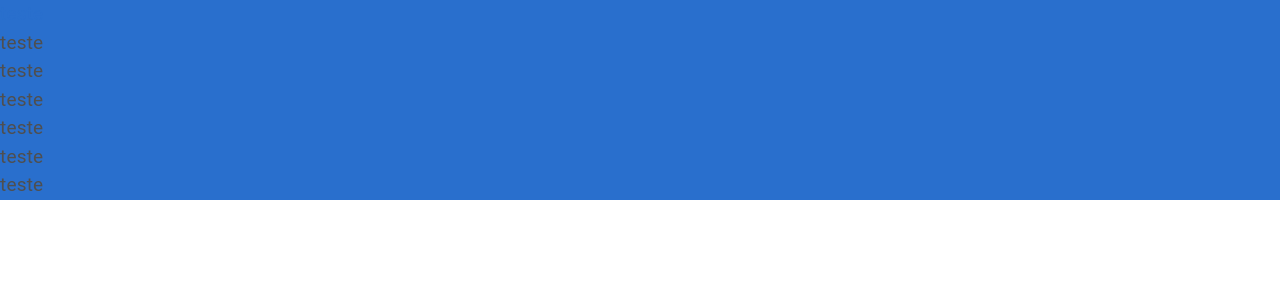
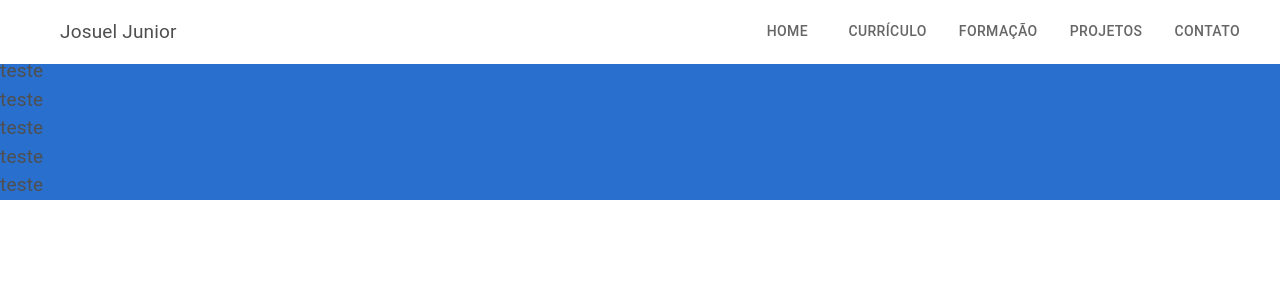
Before and after one commit to Josuel-Junior/newPortfolio, a React (Vite) app: page / in a window 1280 px wide. Shown: the top 300 px of the page. Built offline with nearby package versions, Linux system fonts and the light colour scheme.

Commit message:
navbar navigation

```diff
--- a/src/App.tsx
+++ b/src/App.tsx
@@ -2,6 +2,7 @@ import { ThemeContext, ThemeProvider } from "@emotion/react"
 import { Outlet } from "react-router-dom"
 import { Light } from "./shared/theme/Light";
 import { ScopedCssBaseline } from "@mui/material";
+import { NavBar } from "./components/NavBar/NavBar";
 
 
 
@@ -9,6 +10,7 @@ function App() {
   return (
 
     <ThemeProvider theme={Light}>
+      <NavBar/>
       <ScopedCssBaseline />
       <Outlet />
     </ThemeProvider>
--- a/src/components/NavBar/NavBar.tsx
+++ b/src/components/NavBar/NavBar.tsx
@@ -1,8 +1,14 @@
-import { AppBar, useTheme } from "@mui/material"
+import { AppBar, Box, Typography, useMediaQuery, useTheme, Toolbar, Tabs, Tab } from "@mui/material"
+import { useNavigate } from "react-router-dom";
+
+
 
 export const NavBar: React.FC = () => {
 
+    const navigate = useNavigate();
     const theme = useTheme();
+
+    const isMatch = useMediaQuery(theme.breakpoints.down("md"));
 
     return (
 
@@ -10,13 +16,56 @@ export const NavBar: React.FC = () => {
             elevation={0}
             sx={{
                 background:
-                     `${theme.palette.background.paper}`,
+                    `${theme.palette.background.paper}`,
                 display: "flex",
                 justifyContent: "center",
                 transition: "background 0.2s ease-in-out",
             }}
         >
+            <Box sx={{ position: "absolute", marginLeft: "60px" }}
 
+            >
+                <Typography>Josuel Junior</Typography>
+            </Box>
+            {isMatch ? (
+                <Box>
+
+                </Box>
+            ) : (
+                <Toolbar>
+                    <Tabs
+                        sx={{ marginLeft: "auto" }}
+
+                        indicatorColor="primary"
+                        textColor="primary"
+                        TabIndicatorProps={{
+                            style: {
+                                backgroundColor: "#296fcd",
+                            },
+                        }}
+                    >
+                        <Tab label="Home" onClick={() => navigate("/")} />
+                        <Tab
+                            label="currículo"
+                            onClick={() => navigate("/")}
+                        />
+                        <Tab
+                            label="Formação"
+                            onClick={() => navigate("/")}
+                        />
+                        <Tab
+                            label="Projetos"
+                            onClick={() => navigate("/")}
+                        />
+                        <Tab
+                            label="Contato"
+                            onClick={() => navigate("/")}
+                        />
+
+                    </Tabs>
+
+                </Toolbar>
+            )}
         </AppBar>
     )
 }
```
